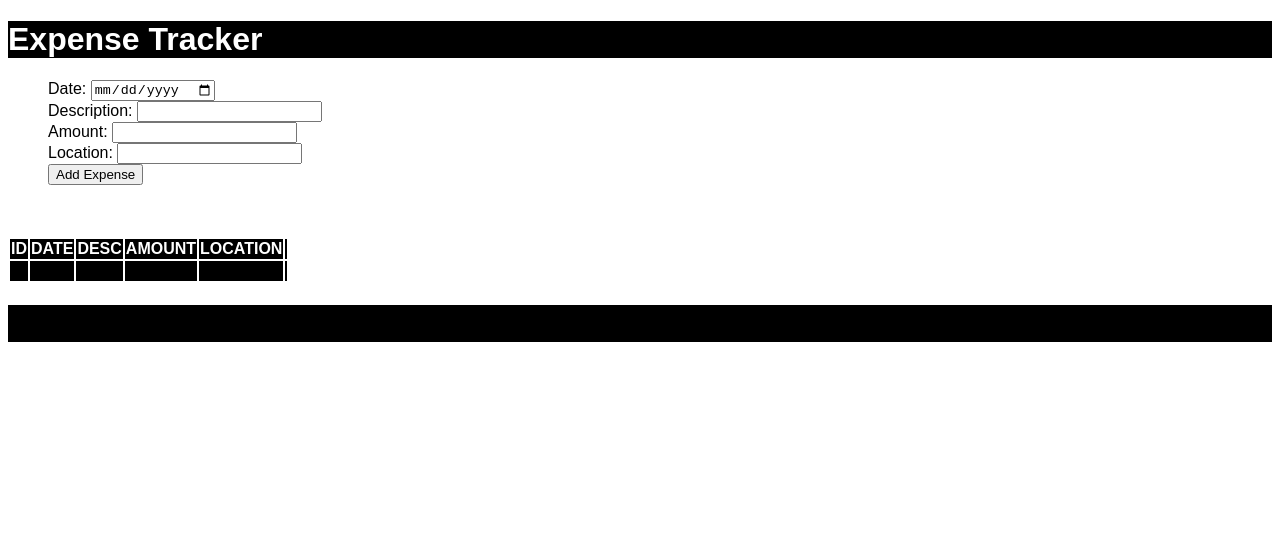
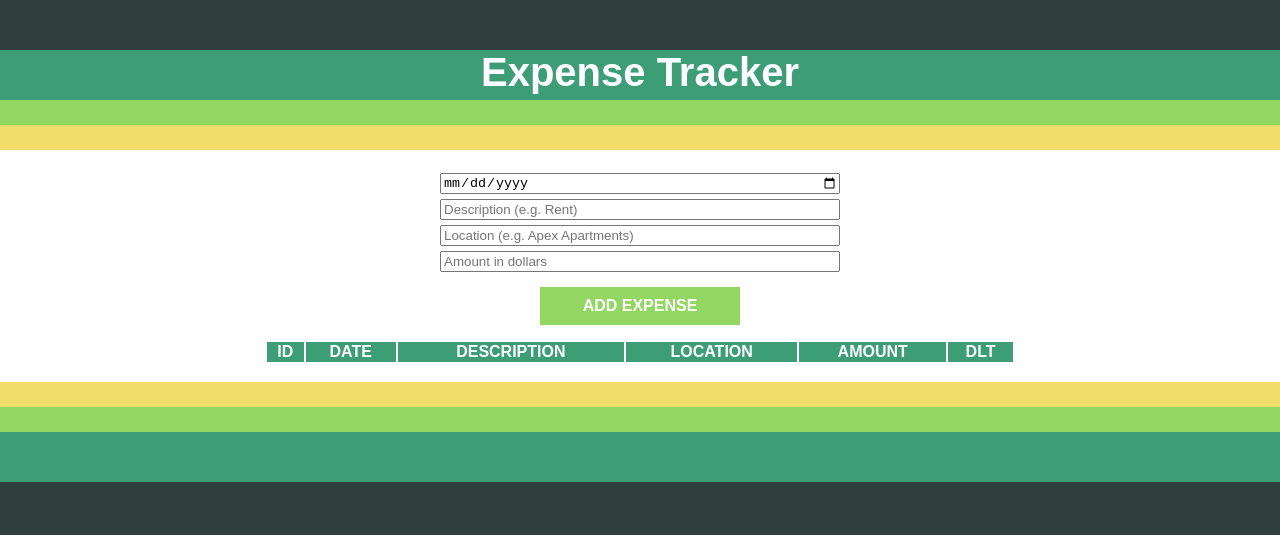
Before and after one commit to MatthewPetroff/expense-tracker, a plain HTML site: page index.html in a window 1280 px wide. Drawn offline with Linux system fonts and the light colour scheme.

Commit message:
Finish formatting

```diff
--- a/index.html
+++ b/index.html
@@ -6,59 +6,43 @@
   </head>
   <body>
   	<header>
-  	  <h1>Expense Tracker</h1>
+  	  <div class='darker'></div>
+  	  <div class='dark'><strong>Expense Tracker</strong></div>
+  	  <div class='light'></div>
+  	  <div class='lighter'></div>
   	</header>
   	<main>
-  	  <ul>
-  	    <li>
-  	      <label for="date">Date:</label>
+  	  <br>
+      <div class='input'>
         <input type="date" id="date"/>
-	    </li>
-	    <li>
-	      <label for="desc">Description:</label>
-	      <input type="text" id="desc"/>
-	    </li>
-	    <li>
-	      <label for="amount">Amount:</label>
-	      <input type="text" id="amount"/>
-	    </li>
-	    <li>
-	      <label for="amount">Location:</label>
-	      <input type="text" id="location"/>
-	    </li>
-	    <li>
-	      <button id='add'>Add Expense</button>
-	    </li>
-	  </ul>
-	  <br>
-	  <br>
+      </div>
+      <div class='input'>
+        <input type="text" id="desc" placeholder="Description (e.g. Rent)"/>
+      </div>
+      <div class='input'>
+        <input type="text" id="location" placeholder="Location (e.g. Apex Apartments)"/>
+      </div>
+      <div class='input'>
+        <input type="number" id="amount" placeholder="Amount in dollars" />
+      </div>
+      <div class='input'>
+        <button id='add'><strong>ADD EXPENSE</strong></button>
+      </div>
   	  <table id='expense-table'>
   	  	<thead>
   	  	  <tr>
-	  	  	<th>ID</th>
-	  	  	<th>DATE</th>
-	  	  	<th>DESC</th>
-	  	  	<th>AMOUNT</th>
-	  	  	<th>LOCATION</th>
-	  	  	<th></th>
+  	  	  	<th>ID</th><th>DATE</th><th>DESCRIPTION</th><th>LOCATION</th><th>AMOUNT</th><th>DLT</th>
   	  	  </tr>
   	  	</thead>
-	  	<tbody id="data">
-	  	</tbody>
-	  	<tfoot>
-	  	  <tr>
-	  	  	<th>X</th>
-	  	  	<th></th>
-	  	  	<th></th>
-	  	  	<th></th>
-	  	  	<th></th>
-	  	  	<th></th>
-	  	  </tr>
-	  	</tfoot>
+  	  	<tbody id='data'></tbody>
   	  </table>
+      <br>
   	</main>
   	<footer>
-  	  <h1>Expense Tracker</h1>
+  	  <div class='lighter'></div>
+  	  <div class='light'></div>
+  	  <div class='dark'></div>
+  	  <div class='darker'></div>
   	</footer>
   	<script src="script.js"></script>
   </body>
--- a/script.js
+++ b/script.js
@@ -1,7 +1,8 @@
 let id = 1;
 
-function padZeroes(id) {
-	let str = id.toString();
+function createID(idNum) {
+	let str = idNum.toString();
+	id++;
 	switch (str.length) {
 		case 1:
 			return '00' + str;
@@ -19,51 +20,44 @@ function deleteExpense(id) {
 }
 
 document.getElementById('add').addEventListener('click', function(e) {
-	const expenseID = padZeroes(id);
-	const date = document.getElementById('date').value;
-	const desc = document.getElementById('desc').value;
-	const amount = document.getElementById('amount').value;
-	const location = document.getElementById('location').value;
+	const expenseID = createID(id);
 
-    let tr = document.createElement('tr');
+	let tr = document.createElement('tr');
     tr.id = expenseID;
 
-    let tableID = document.createElement('td');
-    tableID.innerHTML = expenseID;
-    tr.appendChild(tableID);
+    const rowID = document.createElement('td');
+    rowID.innerHTML = expenseID;
+    tr.appendChild(rowID);
 
-    let tableDate = document.createElement('td');
-    tableDate.innerHTML = date;
-    tr.appendChild(tableDate);
+	const date = document.getElementById('date').value;
+	if (date === '') {return;}
+    let rowDate = document.createElement('td');
+    rowDate.innerHTML = date;
+    tr.appendChild(rowDate);
 
-    let tableDesc = document.createElement('td');
-    tableDesc.innerHTML = desc;
-    tr.appendChild(tableDesc);
+	const desc = document.getElementById('desc').value;
+	if (desc === '') {return;}
+    let rowDesc = document.createElement('td');
+    rowDesc.innerHTML = desc;
+    tr.appendChild(rowDesc);
 
-    let tableAmount = document.createElement('td');
-    tableAmount.innerHTML = amount;
-    tr.appendChild(tableAmount);
+    const location = document.getElementById('location').value;
+	if (location === '') {return;}
+    let rowLocation = document.createElement('td');
+    rowLocation.innerHTML = location;
+    tr.appendChild(rowLocation);
 
-    let tableLocation = document.createElement('td');
-    tableLocation.innerHTML = location;
-    tr.appendChild(tableLocation);
+	const amount = document.getElementById('amount').value;
+    if (amount === 0) {return;}
+    let rowAmount = document.createElement('td');
+    rowAmount.innerHTML = `$${Number(amount).toFixed(2)}`;
+    tr.appendChild(rowAmount);
 
-    let button = document.createElement('button');
-	button.className = 'delete';
-	button.addEventListener('click', function(e) {
-		deleteExpense(expenseID);
-	})
-	button.innerHTML = '<strong>X</strong>';
-	tr.appendChild(button);
+    const deleteButton = document.createElement('button');
+	deleteButton.className = 'delete';
+	deleteButton.addEventListener('click', function(e) {deleteExpense(expenseID);})
+	deleteButton.innerHTML = '<strong>X</strong>';
+	tr.appendChild(deleteButton);
 
     document.getElementById('data').appendChild(tr);
-
-	id++;
 });
-
-//Todos
-//1. Refactor Code
-//2. Add logic that forces user to enter all information into fields
-//3. Create expense object
-//4. Make sure $xx.xx styling works
-//5. Finish App Styling
--- a/style.css
+++ b/style.css
@@ -1,37 +1,81 @@
 body {
 	font-family: Arial;
+	margin: 0;
+	color: white;
+	background-color: #303F3C;
 }
 
 header {
-	background: black;
-	color: white;
+	font-size: 40px;
+	text-align: center;
 }
 
 main {
 	background: white;
-	color: black;
+	color: #303F3C;
 }
 
-footer {
-	background: black;
-	color: black;
-}
-
-ul {
-	list-style-type: none;
+table {
+	width: 750px;
+	margin: auto;
+	table-layout: auto;
+	color: white;
+	font-weight: bold;
 }
 
 thead {
-	background: black;
-	color: white;
+	background: #3C9D76;
 }
 
 tbody {
-	background: grey;
-	color: white;
+	background: #92D761;
 }
 
-tfoot {
-	background: black;
-	color: black;
+input {
+	width: 100%;
 }
+
+button {
+	border: none;
+	text-align: center;
+	font-size: 16px;
+	background-color: #92D761;
+}
+
+.darker {
+	height: 50px;
+	background-color: #303F3C;
+}
+
+.dark {
+	height: 50px;
+	background-color: #3C9D76;
+}
+
+.light {
+	height: 25px;
+	background-color: #92D761;
+}
+
+.lighter {
+	height: 25px;
+	background-color: #F2DD6A;
+}
+
+.input {
+	display: flex;
+	margin: 5px auto;
+	width: 400px;
+}
+
+.delete {
+    color: red;
+    width: 100%;
+}
+
+#add {
+	color: white;
+	width: 50%;
+    padding: 10px 5px;
+    margin: 10px auto;
+}
```
Lines whose indentation alone changed are shown as unchanged.
